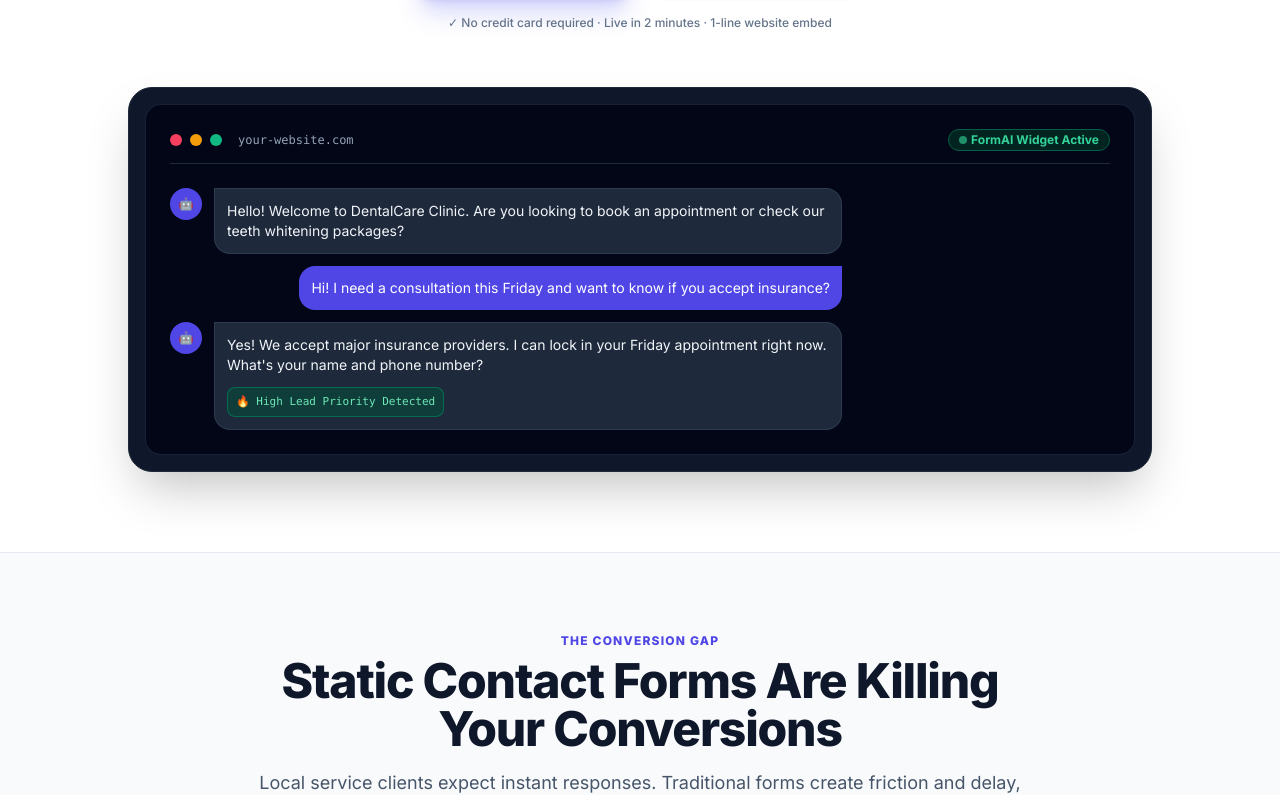
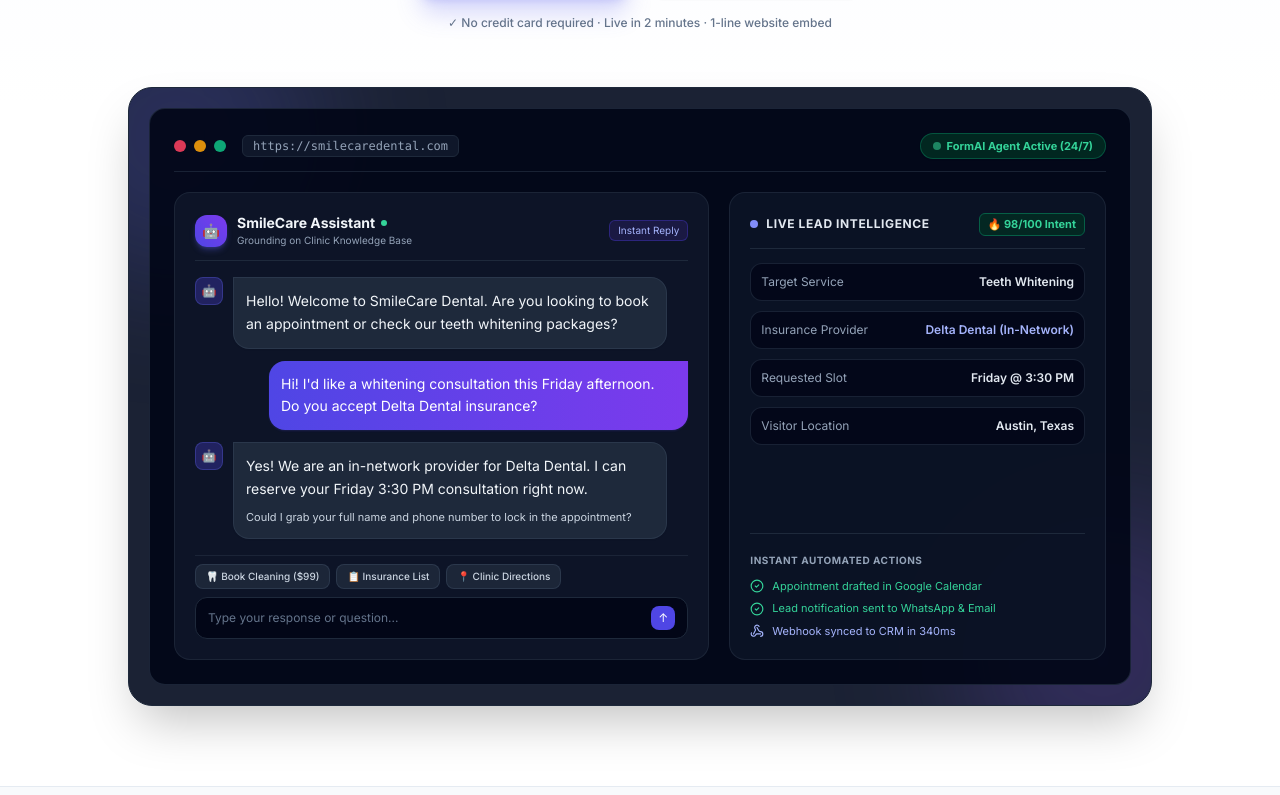
Before and after one commit to suguslove10/formai, a Next.js app: page / in a window 1280 px wide. Shown: the part 645-1440 px from the top of the page. Built offline with nearby package versions, Linux system fonts and the light colour scheme; no server answers; the database is empty.

Commit message:
Redesign hero showcase into rich dual-column interactive chat & lead CRM preview

```diff
--- a/src/app/page.tsx
+++ b/src/app/page.tsx
@@ -149,48 +149,160 @@ export default async function HomePage() {
           </p>
 
           {/* Hero Visual Showcase Preview */}
-          <div className="mt-14 max-w-5xl mx-auto rounded-3xl bg-slate-900 p-3 sm:p-4 shadow-2xl border border-slate-800">
-            <div className="bg-slate-950 rounded-2xl p-4 sm:p-6 text-left border border-slate-800/80 space-y-4">
-              <div className="flex items-center justify-between border-b border-slate-800 pb-3">
+          <div className="mt-14 max-w-5xl mx-auto rounded-3xl bg-slate-900/95 p-3 sm:p-5 shadow-2xl border border-slate-800 relative overflow-hidden">
+            {/* Ambient background glow behind mockup */}
+            <div className="absolute -top-24 -left-24 w-72 h-72 bg-indigo-500/20 rounded-full blur-3xl pointer-events-none" />
+            <div className="absolute -bottom-24 -right-24 w-72 h-72 bg-violet-500/20 rounded-full blur-3xl pointer-events-none" />
+
+            <div className="bg-slate-950/90 rounded-2xl p-4 sm:p-6 text-left border border-slate-800/90 relative z-10">
+              {/* Mockup Top Browser Bar */}
+              <div className="flex items-center justify-between border-b border-slate-800/80 pb-3 mb-5">
                 <div className="flex items-center gap-2">
-                  <div className="w-3 h-3 rounded-full bg-rose-500" />
-                  <div className="w-3 h-3 rounded-full bg-amber-500" />
-                  <div className="w-3 h-3 rounded-full bg-emerald-500" />
-                  <span className="ml-2 text-xs font-mono text-slate-400">your-website.com</span>
+                  <div className="w-3 h-3 rounded-full bg-rose-500/90" />
+                  <div className="w-3 h-3 rounded-full bg-amber-500/90" />
+                  <div className="w-3 h-3 rounded-full bg-emerald-500/90" />
+                  <span className="ml-2 text-xs font-mono text-slate-400 bg-slate-900 px-2.5 py-0.5 rounded-md border border-slate-800">
+                    https://smilecaredental.com
+                  </span>
                 </div>
-                <span className="text-xs font-bold text-emerald-400 bg-emerald-950/80 border border-emerald-800 px-2.5 py-0.5 rounded-full flex items-center gap-1">
+                <div className="flex items-center gap-2">
+                  <span className="text-[11px] font-bold text-emerald-400 bg-emerald-950/90 border border-emerald-800/80 px-3 py-1 rounded-full flex items-center gap-1.5 shadow-sm">
                     <span className="w-2 h-2 rounded-full bg-emerald-400 animate-pulse" />
-                  FormAI Widget Active
+                    FormAI Agent Active (24/7)
+                  </span>
+                </div>
+              </div>
+
+              {/* Dual-Column Showcase: Interactive AI Chatbot (Left) + Real-time Lead Extraction (Right) */}
+              <div className="grid grid-cols-1 lg:grid-cols-12 gap-5 items-stretch">
+                {/* Left Column: Live Chatbot Interface */}
+                <div className="lg:col-span-7 bg-slate-900/90 rounded-2xl p-4 sm:p-5 border border-slate-800/80 flex flex-col justify-between space-y-4">
+                  {/* Chat Header */}
+                  <div className="flex items-center justify-between pb-3 border-b border-slate-800">
+                    <div className="flex items-center gap-2.5">
+                      <div className="w-8 h-8 rounded-xl bg-gradient-to-tr from-indigo-600 to-violet-600 text-white flex items-center justify-center font-bold text-sm shadow-md shadow-indigo-500/30">
+                        🤖
+                      </div>
+                      <div>
+                        <div className="font-bold text-slate-100 text-xs sm:text-sm flex items-center gap-1.5">
+                          SmileCare Assistant
+                          <span className="w-1.5 h-1.5 rounded-full bg-emerald-400" />
+                        </div>
+                        <p className="text-[10px] text-slate-400">Grounding on Clinic Knowledge Base</p>
+                      </div>
+                    </div>
+                    <span className="text-[10px] text-indigo-300 bg-indigo-950/80 border border-indigo-800/60 px-2 py-0.5 rounded-md">
+                      Instant Reply
                     </span>
                   </div>
 
-              {/* Mock Chat Conversation */}
-              <div className="space-y-3 max-w-2xl text-xs sm:text-sm font-sans pt-2">
-                <div className="flex gap-3 items-start">
-                  <div className="w-8 h-8 rounded-full bg-indigo-600 text-white flex items-center justify-center font-bold text-xs flex-shrink-0">
+                  {/* Messages Flow */}
+                  <div className="space-y-3 text-xs sm:text-sm font-sans flex-1">
+                    {/* Bot Message 1 */}
+                    <div className="flex gap-2.5 items-start">
+                      <div className="w-7 h-7 rounded-lg bg-indigo-600/30 border border-indigo-500/30 text-white flex items-center justify-center text-xs flex-shrink-0">
                         🤖
                       </div>
-                  <div className="bg-slate-800 text-slate-100 p-3 rounded-2xl rounded-tl-none border border-slate-700/80">
-                    Hello! Welcome to DentalCare Clinic. Are you looking to book an appointment or check our teeth whitening packages?
+                      <div className="bg-slate-800 text-slate-100 p-3 rounded-2xl rounded-tl-none border border-slate-700/60 max-w-[88%] leading-relaxed shadow-sm">
+                        Hello! Welcome to SmileCare Dental. Are you looking to book an appointment or check our teeth whitening packages?
                       </div>
                     </div>
 
-                <div className="flex gap-3 items-start justify-end">
-                  <div className="bg-indigo-600 text-white p-3 rounded-2xl rounded-tr-none">
-                    Hi! I need a consultation this Friday and want to know if you accept insurance?
+                    {/* User Message */}
+                    <div className="flex gap-2.5 items-start justify-end">
+                      <div className="bg-gradient-to-r from-indigo-600 to-violet-600 text-white p-3 rounded-2xl rounded-tr-none max-w-[85%] leading-relaxed shadow-sm shadow-indigo-600/20">
+                        Hi! I'd like a whitening consultation this Friday afternoon. Do you accept Delta Dental insurance?
                       </div>
                     </div>
 
-                <div className="flex gap-3 items-start">
-                  <div className="w-8 h-8 rounded-full bg-indigo-600 text-white flex items-center justify-center font-bold text-xs flex-shrink-0">
+                    {/* Bot Message 2 */}
+                    <div className="flex gap-2.5 items-start">
+                      <div className="w-7 h-7 rounded-lg bg-indigo-600/30 border border-indigo-500/30 text-white flex items-center justify-center text-xs flex-shrink-0">
                         🤖
                       </div>
-                  <div className="bg-slate-800 text-slate-100 p-3 rounded-2xl rounded-tl-none border border-slate-700/80 space-y-2">
-                    <p>Yes! We accept major insurance providers. I can lock in your Friday appointment right now. What's your name and phone number?</p>
-                    <div className="pt-1 flex items-center gap-2">
-                      <span className="px-2 py-1 bg-emerald-900/60 border border-emerald-700/80 text-emerald-300 text-[11px] rounded-lg font-mono">
-                        🔥 High Lead Priority Detected
+                      <div className="bg-slate-800 text-slate-100 p-3 rounded-2xl rounded-tl-none border border-slate-700/60 max-w-[88%] leading-relaxed space-y-2 shadow-sm">
+                        <p>Yes! We are an in-network provider for Delta Dental. I can reserve your Friday 3:30 PM consultation right now.</p>
+                        <p className="text-slate-300 text-[11px]">Could I grab your full name and phone number to lock in the appointment?</p>
+                      </div>
+                    </div>
+                  </div>
+
+                  {/* Quick Action Suggestion Pills & Input Bar */}
+                  <div className="pt-2 space-y-2 border-t border-slate-800/80">
+                    <div className="flex flex-wrap gap-1.5">
+                      <span className="text-[10px] font-medium bg-slate-800/90 text-slate-300 hover:text-white px-2.5 py-1 rounded-lg border border-slate-700/70 transition cursor-pointer">
+                        🦷 Book Cleaning ($99)
                       </span>
+                      <span className="text-[10px] font-medium bg-slate-800/90 text-slate-300 hover:text-white px-2.5 py-1 rounded-lg border border-slate-700/70 transition cursor-pointer">
+                        📋 Insurance List
+                      </span>
+                      <span className="text-[10px] font-medium bg-slate-800/90 text-slate-300 hover:text-white px-2.5 py-1 rounded-lg border border-slate-700/70 transition cursor-pointer">
+                        📍 Clinic Directions
+                      </span>
+                    </div>
+                    <div className="flex items-center gap-2 bg-slate-950 px-3 py-2 rounded-xl border border-slate-800">
+                      <span className="text-slate-500 text-xs flex-1">Type your response or question...</span>
+                      <div className="w-6 h-6 rounded-lg bg-indigo-600 text-white flex items-center justify-center text-xs">
+                        ↑
+                      </div>
+                    </div>
+                  </div>
+                </div>
+
+                {/* Right Column: Real-time Lead Intelligence & CRM Sync */}
+                <div className="lg:col-span-5 bg-slate-900/70 rounded-2xl p-4 sm:p-5 border border-slate-800/80 flex flex-col justify-between space-y-4">
+                  <div>
+                    <div className="flex items-center justify-between pb-3 border-b border-slate-800">
+                      <div className="flex items-center gap-2">
+                        <div className="w-2 h-2 rounded-full bg-indigo-400" />
+                        <span className="text-xs font-bold text-slate-200 uppercase tracking-wider">
+                          Live Lead Intelligence
+                        </span>
+                      </div>
+                      <span className="text-[11px] font-bold text-emerald-400 bg-emerald-950/80 border border-emerald-800 px-2 py-0.5 rounded-md">
+                        🔥 98/100 Intent
+                      </span>
+                    </div>
+
+                    {/* Extracted Customer Fields */}
+                    <div className="mt-3.5 space-y-2.5">
+                      <div className="bg-slate-950/80 p-2.5 rounded-xl border border-slate-800/80 flex items-center justify-between text-xs">
+                        <span className="text-slate-400">Target Service</span>
+                        <span className="font-semibold text-slate-200">Teeth Whitening</span>
+                      </div>
+                      <div className="bg-slate-950/80 p-2.5 rounded-xl border border-slate-800/80 flex items-center justify-between text-xs">
+                        <span className="text-slate-400">Insurance Provider</span>
+                        <span className="font-semibold text-indigo-300">Delta Dental (In-Network)</span>
+                      </div>
+                      <div className="bg-slate-950/80 p-2.5 rounded-xl border border-slate-800/80 flex items-center justify-between text-xs">
+                        <span className="text-slate-400">Requested Slot</span>
+                        <span className="font-semibold text-slate-200">Friday @ 3:30 PM</span>
+                      </div>
+                      <div className="bg-slate-950/80 p-2.5 rounded-xl border border-slate-800/80 flex items-center justify-between text-xs">
+                        <span className="text-slate-400">Visitor Location</span>
+                        <span className="font-semibold text-slate-200">Austin, Texas</span>
+                      </div>
+                    </div>
+                  </div>
+
+                  {/* Integrations & Automations Dispatch Status */}
+                  <div className="space-y-2 pt-3 border-t border-slate-800">
+                    <span className="text-[10px] uppercase font-bold text-slate-400 tracking-wider">
+                      Instant Automated Actions
+                    </span>
+                    <div className="space-y-1.5 text-[11px]">
+                      <div className="flex items-center gap-2 text-emerald-400">
+                        <CheckCircle2 className="w-3.5 h-3.5 flex-shrink-0" />
+                        <span>Appointment drafted in Google Calendar</span>
+                      </div>
+                      <div className="flex items-center gap-2 text-emerald-400">
+                        <CheckCircle2 className="w-3.5 h-3.5 flex-shrink-0" />
+                        <span>Lead notification sent to WhatsApp & Email</span>
+                      </div>
+                      <div className="flex items-center gap-2 text-indigo-300">
+                        <Webhook className="w-3.5 h-3.5 flex-shrink-0" />
+                        <span>Webhook synced to CRM in 340ms</span>
+                      </div>
                     </div>
                   </div>
                 </div>
```
Lines whose indentation alone changed are shown as unchanged.
